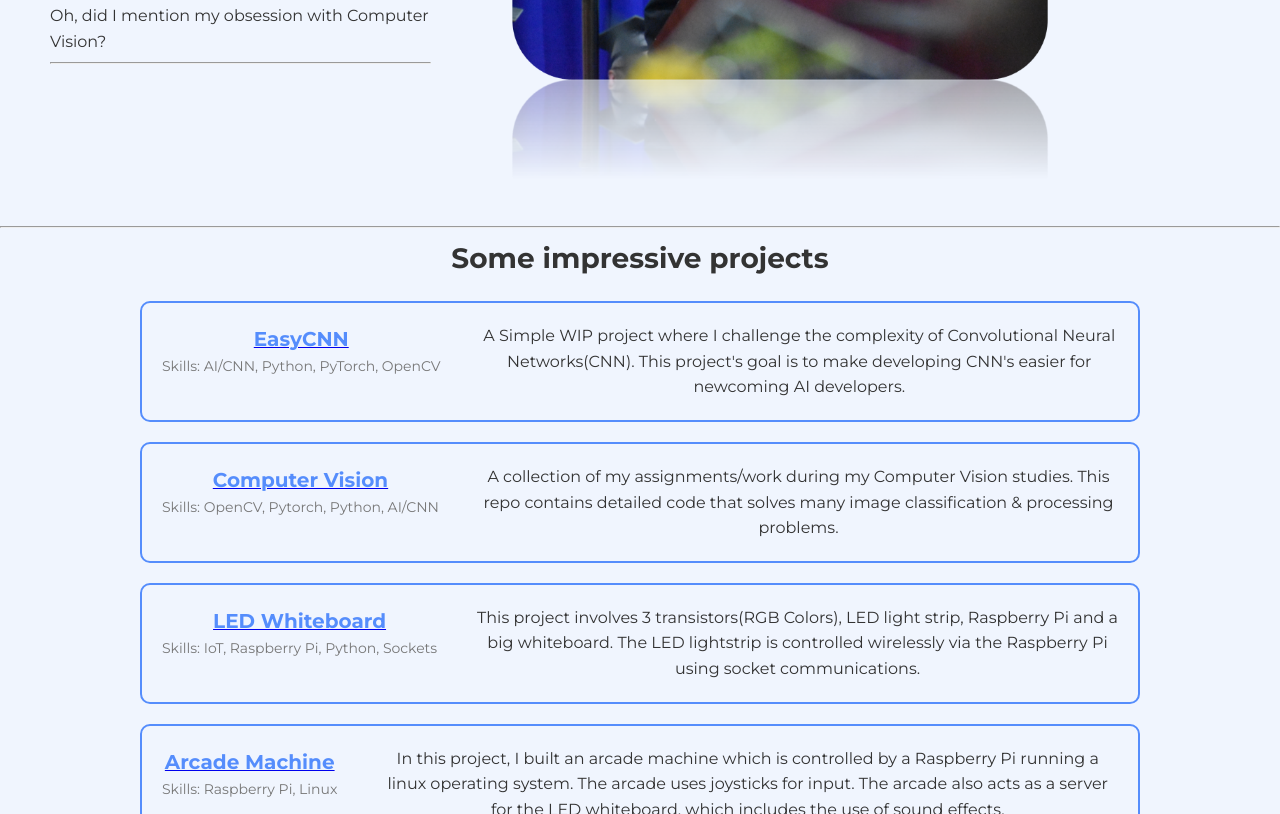
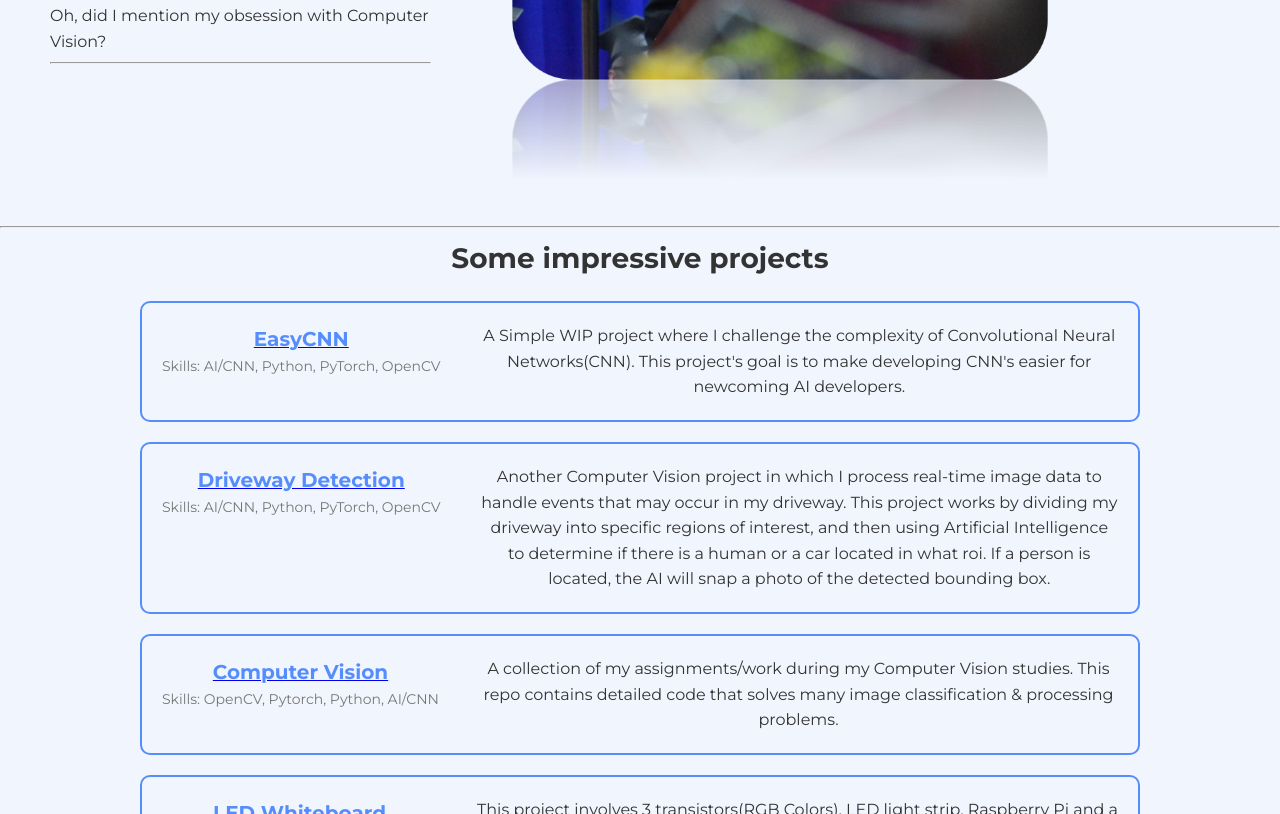
Before and after one commit to Johnny4251/JohnPertell.github.io, a plain HTML site: page index.html in a window 1280 px wide. Shown: the part 374-1188 px from the top of the page. Drawn offline with Linux system fonts and the light colour scheme.

Commit message:
Added new project!
yay

```diff
--- a/index.html
+++ b/index.html
@@ -39,6 +39,15 @@
       </div>
       <div class="project-description">
         <p class="desc">A Simple WIP project where I challenge the complexity of Convolutional Neural Networks(CNN). This project's goal is to make developing CNN's easier for newcoming AI developers.</p>
+      </div>
+    </div>
+    <div class="project-item">
+      <div class="project-info">
+        <a href="https://github.com/Johnny4251/DrivewayDetection" target="_blank"><strong class="project-title" >Driveway Detection</strong></a>
+        <p class="skills-used">Skills: AI/CNN, Python, PyTorch, OpenCV</p>
+      </div>
+      <div class="project-description">
+        <p class="desc">Another Computer Vision project in which I process real-time image data to handle events that may occur in my driveway. This project works by dividing my driveway into specific regions of interest, and then using Artificial Intelligence to determine if there is a human or a car located in what roi. If a person is located, the AI will snap a photo of the detected bounding box.</p>
       </div>
     </div>
 
```
